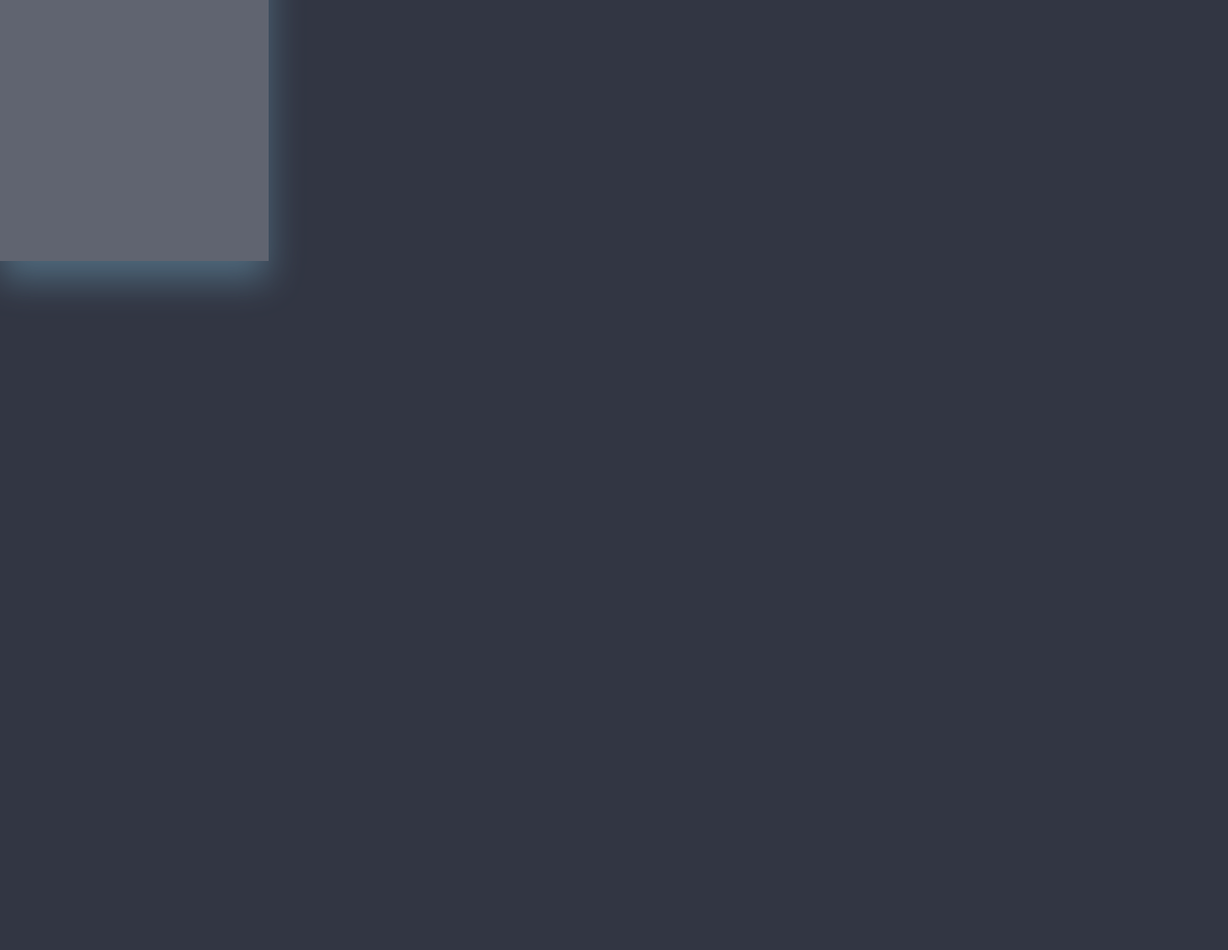
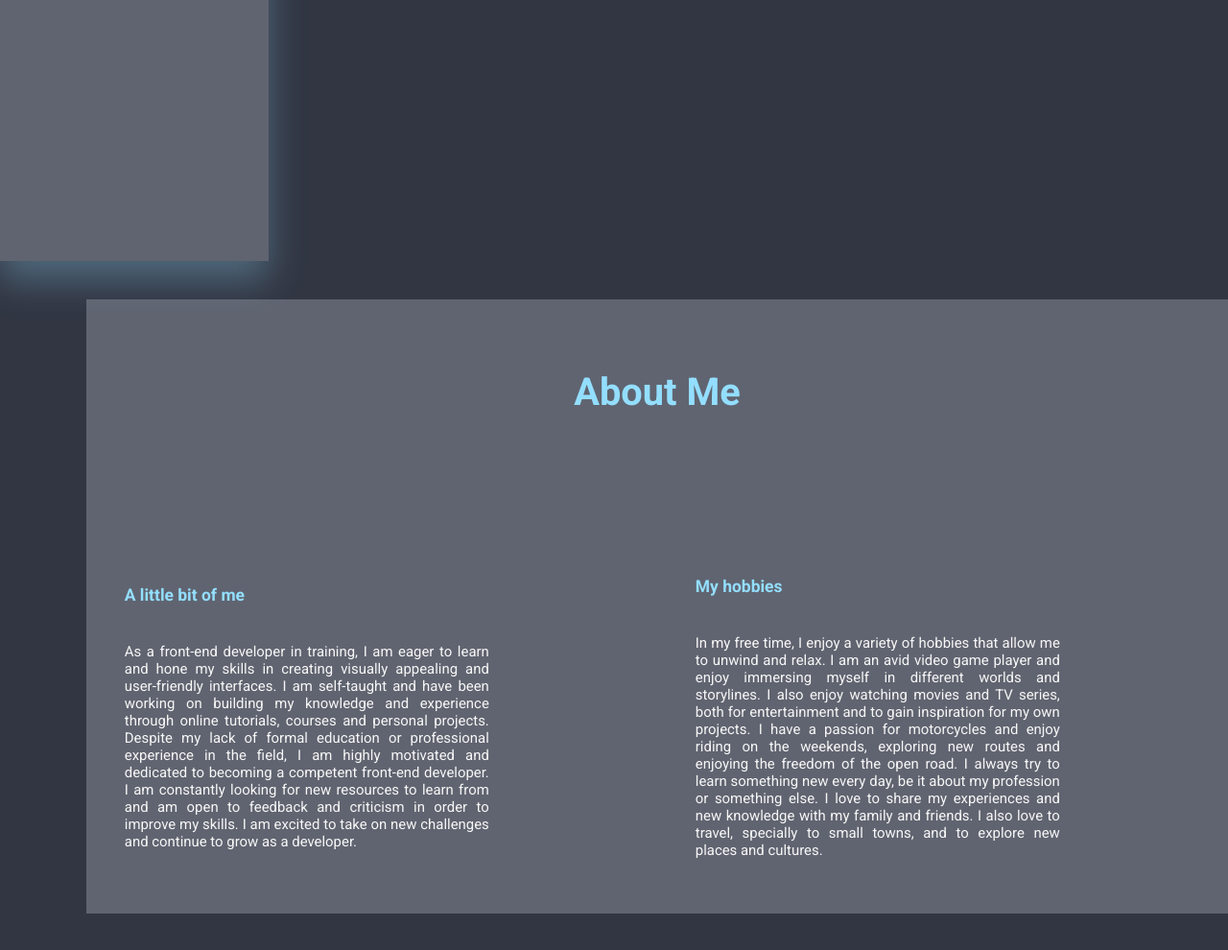
Before and after one commit to ospinajuanp/Portafolio, a website: page components/about/about.html in a window 1280 px wide. Shown: the part 528-1518 px from the top of the page at 96% size. Before the commit the page ends 800 px from the top, so only its background shows below. Drawn offline with Linux system fonts and the light colour scheme.

Commit message:
About pag terminado

```diff
--- a/components/about/about.html
+++ b/components/about/about.html
@@ -35,7 +35,7 @@
                         </a>
                     </li>
                     <li>
-                        <a href="#">
+                        <a href="#container__about">
                             <i class="fa-solid fa-address-card"></i>
                             <span class="nav-item">About Me</span>
                         </a>
@@ -71,6 +71,41 @@
             </div>
         </section>
 
+        <section id="container__about" class="container__about">
+            <div class="grid__item-one">
+                <h2 >About Me</h2>
+            </div>
+            <div class="container__about-item grid__item-two">
+
+                <div class="container__about-tittle">
+                    <h3>
+                        A little bit of me
+                    </h3>
+                </div>
+                <div class="container__about-content">
+                    <p>As a front-end developer in training, I am eager to learn and hone my skills in creating visually appealing and user-friendly interfaces. I am self-taught and have been working on building my knowledge and experience through online tutorials, courses and personal projects. Despite my lack of formal education or professional experience in the field, I am highly motivated and dedicated to becoming a competent front-end developer. I am constantly looking for new resources to learn from and am open to feedback and criticism in order to improve my skills. I am excited to take on new challenges and continue to grow as a developer.
+
+                    </p>
+                </div>
+            </div>
+
+            <div class="container__about-item grid__item-three">
+
+                <div class="container__about-tittle">
+                    <h3>
+                        My hobbies
+                    </h3>
+                </div>
+                <div class="container__about-content">
+                    <p>
+                        In my free time, I enjoy a variety of hobbies that allow me to unwind and relax. I am an avid video game player and enjoy immersing myself in different worlds and storylines. I also enjoy watching movies and TV series, both for entertainment and to gain inspiration for my own projects. I have a passion for motorcycles and enjoy riding on the weekends, exploring new routes and enjoying the freedom of the open road.
+    I always try to learn something new every day, be it about my profession or something else. I love to share my experiences and new knowledge with my family and friends. I also love to travel, specially to small towns, and to explore new places and cultures.
+                    </p>
+                </div>
+            </div>
+
+        </section>
+
     </main>
 </body>
 </html>
--- a/components/about/about.scss
+++ b/components/about/about.scss
@@ -0,0 +1,116 @@
+/*
+    1. Posicionamiento
+    2. Modelo de caja
+    3. Tipografia
+    4. Visuales
+    5. Otros
+*/
+
+@import url('https://fonts.googleapis.com/css2?family=Anton&family=Roboto:wght@100;300;400;500;700;900&display=swap');
+
+$color-primario:#323643;
+$color-secundario:#606470;
+$color-terciario:#93DEFF;
+$color-acentuar:#F7F7F7;
+$font-family-tittle: 'Anton', sans-serif;
+$font-family-content: 'Roboto', sans-serif;          /* Content */
+
+
+html{
+    font-size: 62.2%;
+}
+*{
+    margin: 0;
+    padding: 0;
+    outline: none;
+    border: none;
+    text-decoration: none;
+    box-sizing: border-box;
+}
+body{
+    font-family: $font-family-content;
+    font-size: 1.5rem;
+    background-color: $color-primario;
+}
+main{
+    width: 100%;
+    margin-left: 90px;
+    overflow: auto;
+    position: -webkit-sticky;
+    position: sticky;
+    top: 0;
+}
+.container__about{
+    width: 100%;
+    max-height: auto;
+    min-height: 80vh;
+    padding: 0 4rem;
+    margin: 4rem 0;
+    display: grid;
+    grid-template-columns: 1fr 1fr;
+    grid-template-columns: repeat(auto-fit, minmax(250px, 1fr));
+    justify-content: center;
+    align-items: center;
+    text-align: justify;
+    background-color: #606470;
+    transition: all 0.3s ease;
+
+    .grid__item-one{
+        height: 8rem;
+        display: flex;
+        justify-content: center;
+        align-items: center;
+    }
+    h2{
+        font-size: 4rem;
+
+    }
+
+    &-item{
+        min-width: 250px;
+        max-width: 380px;
+    }
+
+    &-tittle{
+        color: $color-terciario;
+        margin-bottom: 4rem;
+        padding-top: 4rem
+    }
+    &-content{
+        color: $color-acentuar;
+    }
+
+}
+.grid__item-one{
+    color: $color-terciario;
+    text-align: center;
+    grid-column: 1 / 3;
+    grid-row: 1 / 2;
+}
+.grid__item-two{
+    grid-column: 1 / 2;
+    grid-row: 2 / 3;
+}
+.grid__item-three{
+    margin-left: 4rem;
+    grid-column: 2 / 3;
+    grid-row: 2 / 3;
+}
+
+@media (max-width: 740px) {
+    .container__about{
+        display: flex;
+        flex-direction: column;
+        justify-content: center;
+        align-items: center;
+        gap: 4rem;
+
+        h2{
+            font-size: 2.8rem;
+            font-weight: 800;
+        }
+    }
+    .grid__item-three{
+        margin-left: 0;
+    }
+  }
```
Also changed, not shown: components/about/about.css.
